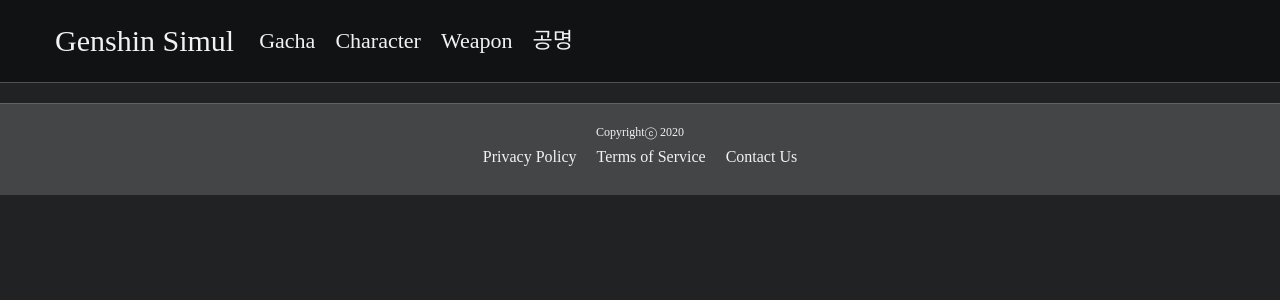
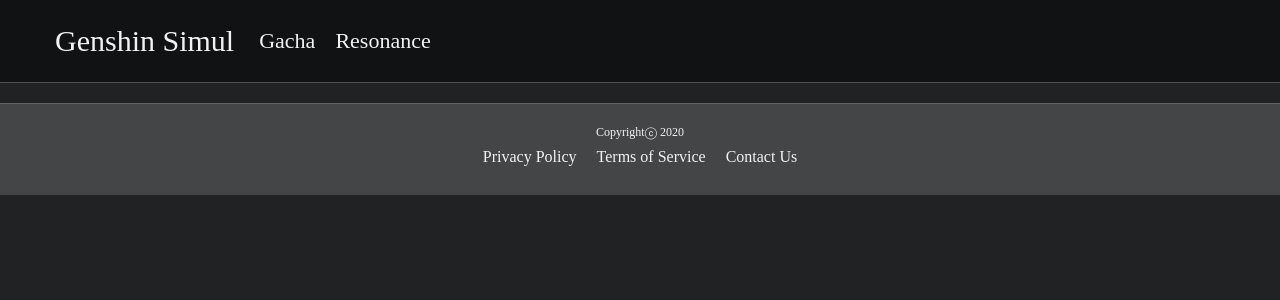
Before and after one commit to lumyjuwon/genshin, a React (Create React App) app: page / in a window 1280 px wide. Shown: the top 300 px of the page. Built offline with nearby package versions, Linux system fonts and the light colour scheme.

Commit message:
change header: add resonance

```diff
--- a/src/App.tsx
+++ b/src/App.tsx
@@ -26,9 +26,7 @@ function App() {
               Genshin Simul
             </MainLogo>
             <TextBoxButton href="/gacha">Gacha</TextBoxButton>
-            <TextBoxButton href="/character">Character</TextBoxButton>
-            <TextBoxButton href="/weapon">Weapon</TextBoxButton>
-            <TextBoxButton href="/elmreson">공명</TextBoxButton>
+            <TextBoxButton href="/elmreson">Resonance</TextBoxButton>
           </>
         </Header>
         <ContentContainer>
--- a/src/pages/gacha_screen/GachaScreen.tsx
+++ b/src/pages/gacha_screen/GachaScreen.tsx
@@ -49,12 +49,12 @@ export function GachaScreen() {
     } else {
       if (fiveProbability) {
         // 픽업이 뽑히면.,..
-        if (winPickUp) {
-          getPickUp = true;
-        } else {
+        // if (winPickUp) {
+        //   getPickUp = true;
+        // } else {
 
-          getFiveStar = true;
-        }
+        //   getFiveStar = true;
+        // }
         setFiveStarCount(fiveStarCount + 1);
         // setGachaResult({ ...gachaResult, ...result})
       } else if (fourProbability) {
@@ -82,11 +82,11 @@ export function GachaScreen() {
 
       if (fiveProbability) {
         // 픽업이 뽑히면...
-        if (winPickUp) {
-          getPickUp = true;
-        } else {
-          getFiveStar = true;
-        }
+        // if (winPickUp) {
+        //   getPickUp = true;
+        // } else {
+        //   getFiveStar = true;
+        // }
         setFiveStarCount(fiveStarCount + 1);
         // setGachaResult({ ...gachaResult, ...result})
 
```
